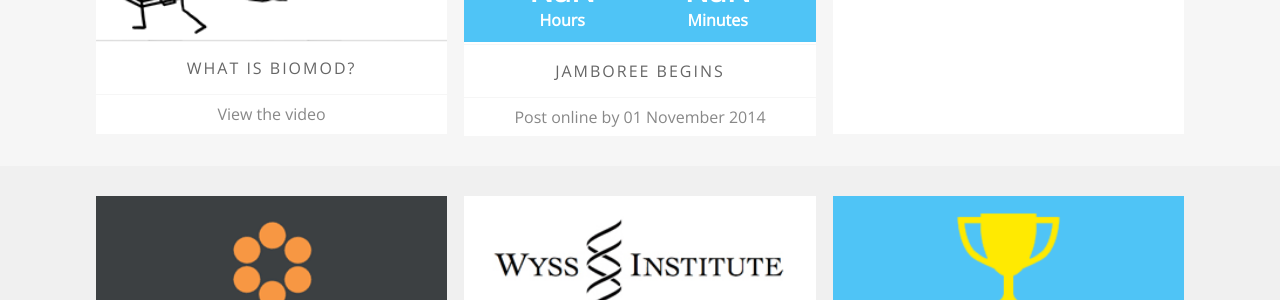
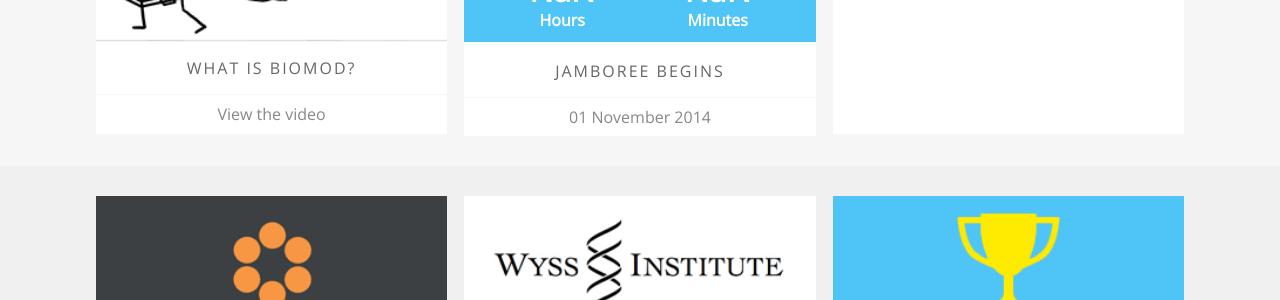
Before and after one commit to sdouglas/biomod, a Jekyll site: the page built from index.html, in a window 1280 px wide. Shown: the part 1053-1353 px from the top of the page. Built offline with Jekyll 4.4.1, drawn with Linux system fonts in a browser that asks for light colours; nearby versions of some CDN libraries; Markdown is read by kramdown in place of the engine named in the settings.

Commit message:
fix index

```diff
--- a/index.html
+++ b/index.html
@@ -80,12 +80,12 @@
                 <div class="underway">
                 <p>Saturday, 8am–5:30pm</p>
                 <p>Sunday, 8am–10:30am</p>
-                <p><a href="https://db.tt/p3i2jZAl">schedule &raquo;</a>
+                <p><a href="http://biomod.net/jamboree/BIOMOD2014_schedule.pdf">schedule &raquo;</a>
                 </div>
             </div>
                 <a class="section-title" target="_new" href="http://openwetware.org/wiki/Biomod/2014">Jamboree Begins</a>
                 <div class="section-caption">
-                    Post online by
+
                     <span>{{ site.upcoming_date | date_to_long_string }}</span>
                     <!-- Jamboree date! ---- November 1st, 2014 / Cambridge, MA -->
                 </div>
```
